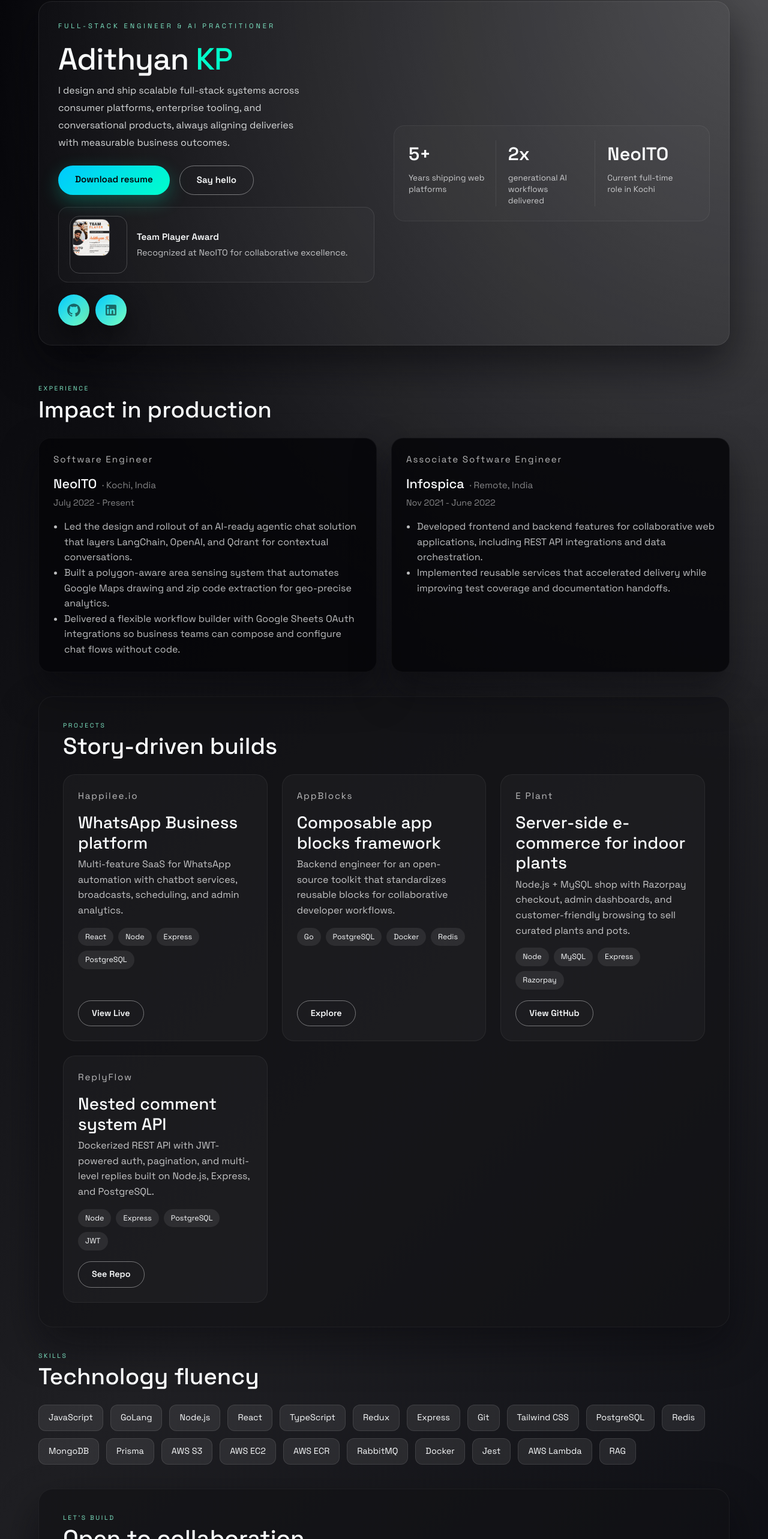
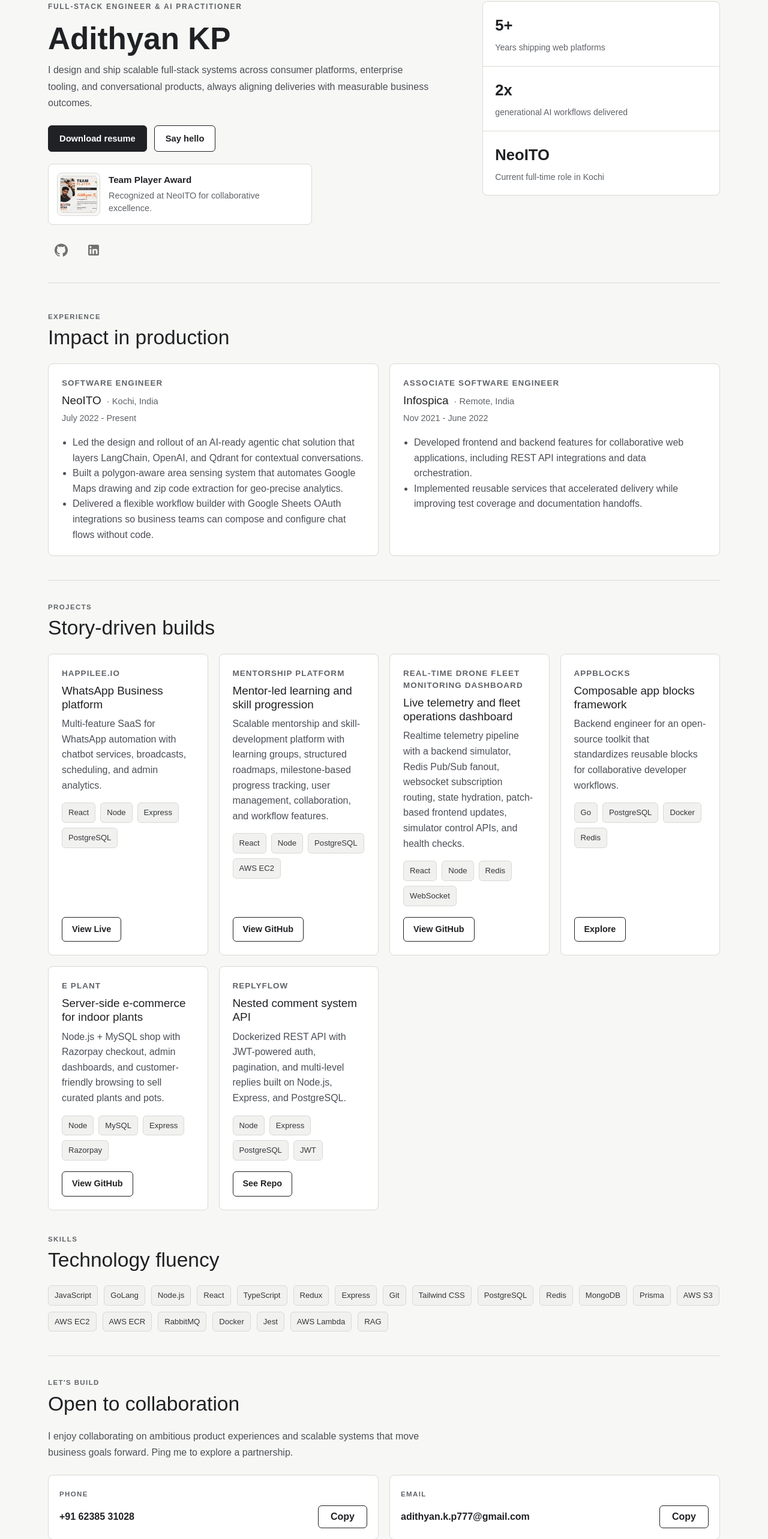
Before and after one commit to AdithyanKP/my-website, a React (Create React App) app: page / in a window 1280 px wide. Shown: the part 38-2604 px from the top of the page at 60% size. Built offline with nearby package versions, Linux system fonts and the light colour scheme.

Commit message:
feat: add resume PDF and update Home component to reference new file; enhance styling in Footer, Home, and Skill components

```diff
--- a/src/components/Footer/footer.module.css
+++ b/src/components/Footer/footer.module.css
@@ -4,15 +4,16 @@
   justify-content:center ;
   align-items: flex-end;
   margin-bottom: 0px;
-  background-color:white;
+  background-color:#f7f7f5;
   padding: 18px 16px 24px;
+  border-top: 1px solid #d9d9d6;
 }
 .text {
   font-size: 13px;
   margin-top:20px;
   margin-bottom: 2px;
   font-family: Arial, Helvetica, sans-serif;
-  color:#262626;
+  color:#5f6368;
   align-items: flex-end;
 
 }
--- a/src/components/Home/Home.js
+++ b/src/components/Home/Home.js
@@ -5,7 +5,7 @@ import GitHubIcon from "@mui/icons-material/GitHub";
 import LinkedInIcon from "@mui/icons-material/LinkedIn";
 import { IconButton } from "@mui/material";
 import awardImage from "../../assets/team_player_award.jfif";
-import resumePdf from "../../assets/AdithyanKP_Resume_2026_4yrs.pdf";
+import resumePdf from "../../assets/Adithyan_KP_RESUME.pdf";
 
 const experience = [
   {
@@ -40,6 +40,24 @@ const projects = [
     stack: ["React", "Node", "Express", "PostgreSQL"],
     link: "https://happilee.io",
     ctaLabel: "View Live",
+  },
+  {
+    name: "Mentorship Platform",
+    tagline: "Mentor-led learning and skill progression",
+    description:
+      "Scalable mentorship and skill-development platform with learning groups, structured roadmaps, milestone-based progress tracking, user management, collaboration, and workflow features.",
+    stack: ["React", "Node", "PostgreSQL", "AWS EC2"],
+    link: "https://github.com/AdithyanKP/",
+    ctaLabel: "View GitHub",
+  },
+  {
+    name: "Real-time Drone Fleet Monitoring Dashboard",
+    tagline: "Live telemetry and fleet operations dashboard",
+    description:
+      "Realtime telemetry pipeline with a backend simulator, Redis Pub/Sub fanout, websocket subscription routing, state hydration, patch-based frontend updates, simulator control APIs, and health checks.",
+    stack: ["React", "Node", "Redis", "WebSocket"],
+    link: "https://github.com/AdithyanKP/",
+    ctaLabel: "View GitHub",
   },
   {
     name: "AppBlocks",
--- a/src/components/Home/Home.module.css
+++ b/src/components/Home/Home.module.css
@@ -1,54 +1,51 @@
-@import url("https://fonts.googleapis.com/css2?family=Space+Grotesk:wght@400;500;600;700&display=swap");
-
 .page {
   min-height: 100vh;
-  background: radial-gradient(circle at top right, rgba(255, 255, 255, 0.25), transparent 40%),
-    linear-gradient(135deg, #050509, #1f1f23 60%, #0a0b11);
-  color: #f9fbfc;
-  padding: 40px 5vw 80px;
-  font-family: "Space Grotesk", system-ui, sans-serif;
+  background: #f7f7f5;
+  color: #202124;
+  padding: 40px 5vw 72px;
+  font-family: Arial, Helvetica, sans-serif;
 }
 
 .hero {
   display: grid;
-  grid-template-columns: repeat(auto-fit, minmax(280px, 1fr));
+  grid-template-columns: minmax(0, 1.4fr) minmax(260px, 0.8fr);
   gap: 32px;
-  align-items: center;
-  margin-bottom: 64px;
-  padding: 32px;
-  border-radius: 22px;
-  background: rgba(255, 255, 255, 0.02);
-  border: 1px solid rgba(255, 255, 255, 0.08);
-  box-shadow: 0 30px 70px rgba(5, 5, 9, 0.6);
+  align-items: start;
+  margin: 0 auto 48px;
+  max-width: 1120px;
+  padding-bottom: 32px;
+  border-bottom: 1px solid #d9d9d6;
 }
 
 .heroCopy h1 {
-  font-size: clamp(2.8rem, 4vw, 3.8rem);
+  font-size: clamp(2.4rem, 4vw, 3.6rem);
   margin: 8px 0;
-  letter-spacing: -1px;
+  font-weight: 700;
 }
 
 .highlight {
-  color: #00ffcb;
+  color: #202124;
 }
 
 .overline {
   text-transform: uppercase;
-  letter-spacing: 0.35em;
-  font-size: 0.7rem;
-  color: #7fe8c6;
-  margin-bottom: 16px;
+  letter-spacing: 0.14em;
+  font-size: 0.75rem;
+  color: #5f6368;
+  margin-bottom: 14px;
+  font-weight: 700;
 }
 
 .heroLead {
-  line-height: 1.8;
-  max-width: 420px;
-  color: rgba(249, 251, 252, 0.85);
+  line-height: 1.7;
+  max-width: 640px;
+  color: #4b4f56;
+  font-size: 1rem;
 }
 
 .heroActions {
   display: flex;
-  gap: 16px;
+  gap: 12px;
   margin-top: 24px;
   flex-wrap: wrap;
 }
@@ -56,71 +53,71 @@
 .heroAward {
   display: flex;
   align-items: center;
-  gap: 16px;
+  gap: 14px;
   margin-top: 20px;
-  padding: 14px 18px;
-  border-radius: 16px;
-  border: 1px solid rgba(255, 255, 255, 0.1);
-  background: rgba(255, 255, 255, 0.02);
+  padding: 14px;
+  border: 1px solid #d9d9d6;
+  border-radius: 8px;
+  background: #ffffff;
+  max-width: 440px;
 }
 
 .heroAward img {
   width: 62px;
   height: 62px;
   object-fit: cover;
-  border-radius: 12px;
-  border: 1px solid rgba(255, 255, 255, 0.2);
+  border-radius: 6px;
+  border: 1px solid #d9d9d6;
 }
 
 .heroAwardLink {
   display: inline-flex;
-  width: 96px;
-  height: 96px;
+  width: 72px;
+  height: 72px;
   padding: 4px;
-  border-radius: 16px;
-  border: 1px solid rgba(255, 255, 255, 0.2);
-  transition: transform 0.15s ease;
-}
-
-.heroAwardLink:hover {
-  transform: scale(1.02);
+  border-radius: 8px;
+  border: 1px solid #d9d9d6;
+  background: #f7f7f5;
 }
 
 .awardTitle {
   margin: 0;
   font-size: 0.95rem;
-  font-weight: 600;
+  font-weight: 700;
 }
 
 .awardDetail {
   margin: 4px 0 0;
   font-size: 0.9rem;
-  color: rgba(249, 251, 252, 0.75);
+  color: #5f6368;
 }
 
 .primaryCta,
 .secondaryCta {
-  border-radius: 999px;
-  padding: 12px 28px;
-  font-weight: 600;
-  font-size: 0.95rem;
-  transition: transform 0.2s ease, box-shadow 0.2s ease;
+  border-radius: 6px;
+  padding: 10px 18px;
+  font-weight: 700;
+  font-size: 0.92rem;
   text-decoration: none;
+  border: 1px solid #202124;
 }
 
 .primaryCta {
-  background: linear-gradient(135deg, #00c9ff, #00ffcb);
-  color: #050509;
-  box-shadow: 0 10px 30px rgba(0, 255, 203, 0.25);
-}
-
-.primaryCta:hover {
-  transform: translateY(-2px);
+  background: #202124;
+  color: #ffffff;
 }
 
 .secondaryCta {
-  border: 1px solid rgba(255, 255, 255, 0.4);
-  color: #f9fbfc;
+  background: #ffffff;
+  color: #202124;
+}
+
+.primaryCta:hover,
+.secondaryCta:hover,
+.projectCta:hover {
+  background: #34363a;
+  border-color: #34363a;
+  color: #ffffff;
 }
 
 .socials {
@@ -130,119 +127,118 @@
 }
 
 .iconButton {
-  width: 52px;
-  height: 52px;
-  min-width: 52px;
-  border-radius: 18px;
-  border: none;
-  background: linear-gradient(135deg, #00c9ff, #7affbf);
-  color: #050409;
-  transition: transform 0.2s ease, box-shadow 0.2s ease;
+  width: 44px;
+  height: 44px;
+  min-width: 44px;
+  border-radius: 6px;
+  border: 1px solid #d9d9d6;
+  background: #ffffff;
+  color: #202124;
   display: inline-flex;
   align-items: center;
   justify-content: center;
-  box-shadow: 0 20px 40px rgba(0, 0, 0, 0.45);
 }
 
 .iconButton:hover {
-  transform: translateY(-2px) scale(1.04);
-  box-shadow: 0 20px 55px rgba(0, 0, 0, 0.6);
+  background: #ececea;
 }
 
 .heroStats {
   display: grid;
-  grid-template-columns: repeat(3, minmax(0, 1fr));
-  gap: 20px;
-  background: rgba(255, 255, 255, 0.02);
-  border-radius: 18px;
-  padding: 24px;
-  border: 1px solid rgba(255, 255, 255, 0.06);
+  gap: 0;
+  background: #ffffff;
+  border-radius: 8px;
+  border: 1px solid #d9d9d6;
 }
 
 .heroStats div {
-  border-right: 1px solid rgba(255, 255, 255, 0.08);
-  padding-right: 16px;
+  padding: 20px;
+  border-bottom: 1px solid #d9d9d6;
 }
 
 .heroStats div:last-child {
-  border: none;
+  border-bottom: none;
 }
 
 .statValue {
-  font-size: 1.9rem;
-  font-weight: 600;
+  font-size: 1.6rem;
+  font-weight: 700;
   margin: 0;
 }
 
 .statLabel {
   margin: 8px 0 0;
-  font-size: 0.85rem;
-  color: rgba(249, 251, 252, 0.75);
-  line-height: 1.4;
+  font-size: 0.88rem;
+  color: #5f6368;
+  line-height: 1.45;
 }
 
-.section {
-  margin-top: 40px;
+.section,
+.sectionAlt {
+  max-width: 1120px;
+  margin: 40px auto 0;
 }
 
 .sectionAlt {
-  margin-top: 40px;
-  padding: 40px;
-  border-radius: 24px;
-  background: rgba(17, 17, 21, 0.65);
-  border: 1px solid rgba(255, 255, 255, 0.05);
-  box-shadow: 0 30px 70px rgba(5, 5, 9, 0.45);
+  padding-top: 36px;
+  border-top: 1px solid #d9d9d6;
 }
 
 .sectionHeader p {
   text-transform: uppercase;
-  letter-spacing: 0.25em;
-  color: #7fe8c6;
-  margin-bottom: 4px;
-  font-size: 0.65rem;
+  letter-spacing: 0.12em;
+  color: #5f6368;
+  margin-bottom: 6px;
+  font-size: 0.72rem;
+  font-weight: 700;
 }
 
 .sectionHeader h2 {
-  font-size: clamp(1.8rem, 3vw, 2.4rem);
+  font-size: clamp(1.6rem, 3vw, 2.1rem);
   margin: 0;
+  color: #202124;
 }
 
 .cardGrid {
-  margin-top: 24px;
+  margin-top: 22px;
   display: grid;
   grid-template-columns: repeat(auto-fit, minmax(260px, 1fr));
-  gap: 24px;
+  gap: 18px;
 }
 
-.card {
-  padding: 24px;
-  border-radius: 20px;
-  background: rgba(5, 5, 9, 0.85);
-  border: 1px solid rgba(255, 255, 255, 0.04);
-  box-shadow: 0 30px 60px rgba(5, 5, 9, 0.5);
+.card,
+.projectCard {
+  padding: 22px;
+  border-radius: 8px;
+  background: #ffffff;
+  border: 1px solid #d9d9d6;
 }
 
-.card header h3 {
+.card header h3,
+.projectCard h3 {
   margin: 8px 0;
-  font-size: 1.35rem;
+  font-size: 1.18rem;
 }
 
 .role {
-  font-size: 0.95rem;
-  letter-spacing: 0.12em;
-  color: rgba(255, 255, 255, 0.7);
+  margin: 0;
+  font-size: 0.84rem;
+  letter-spacing: 0.08em;
+  color: #5f6368;
+  font-weight: 700;
+  text-transform: uppercase;
 }
 
 .location {
-  font-size: 0.95rem;
+  font-size: 0.92rem;
   margin-left: 5px;
-  color: rgba(255, 255, 255, 0.5);
+  color: #5f6368;
   font-weight: 400;
 }
 
 .timeframe {
   margin: 0;
-  color: rgba(255, 255, 255, 0.5);
+  color: #5f6368;
   font-size: 0.9rem;
 }
 
@@ -250,14 +246,10 @@
   margin: 16px 0 0;
   padding-left: 18px;
   line-height: 1.6;
-  color: rgba(249, 251, 252, 0.75);
+  color: #4b4f56;
 }
 
 .projectCard {
-  padding: 24px;
-  border-radius: 20px;
-  background: rgba(255, 255, 255, 0.03);
-  border: 1px solid rgba(255, 255, 255, 0.06);
   display: flex;
   flex-direction: column;
   justify-content: space-between;
@@ -265,12 +257,8 @@
   gap: 18px;
 }
 
-.projectCard h3 {
-  margin: 6px 0;
-}
-
 .projectBody {
-  color: rgba(255, 255, 255, 0.75);
+  color: #4b4f56;
   line-height: 1.6;
 }
 
@@ -281,53 +269,48 @@
   margin-top: 12px;
 }
 
-.stack span {
-  background: rgba(255, 255, 255, 0.08);
-  padding: 6px 12px;
-  border-radius: 999px;
-  font-size: 0.78rem;
+.stack span,
+.skillChip {
+  background: #f1f1ef;
+  color: #34363a;
+  padding: 6px 10px;
+  border-radius: 6px;
+  font-size: 0.82rem;
+  border: 1px solid #d9d9d6;
 }
 
 .projectCta {
   align-self: flex-start;
-  border-radius: 999px;
-  padding: 10px 22px;
+  border-radius: 6px;
+  padding: 9px 16px;
   font-size: 0.9rem;
-  border: 1px solid rgba(255, 255, 255, 0.4);
-  color: #f9fbfc;
+  border: 1px solid #202124;
+  color: #202124;
+  background: #ffffff;
   text-decoration: none;
-  font-weight: 600;
-  transition: transform 0.2s ease;
-}
-
-.projectCta:hover {
-  transform: translateY(-2px);
+  font-weight: 700;
 }
 
 .skillGrid {
-  margin-top: 24px;
+  margin-top: 22px;
   display: flex;
   flex-wrap: wrap;
-  gap: 12px;
+  gap: 10px;
 }
 
 .skillChip {
-  padding: 10px 16px;
-  background: rgba(255, 255, 255, 0.08);
-  border-radius: 12px;
-  font-size: 0.9rem;
-  border: 1px solid rgba(255, 255, 255, 0.1);
+  display: inline-flex;
 }
 
 .ctaCopy {
-  margin-top: 24px;
-  max-width: 620px;
-  color: rgba(255, 255, 255, 0.75);
+  margin-top: 20px;
+  max-width: 680px;
+  color: #4b4f56;
   line-height: 1.7;
 }
 
 .contactInfo {
-  margin-top: 28px;
+  margin-top: 24px;
   display: grid;
   grid-template-columns: repeat(auto-fit, minmax(260px, 1fr));
   gap: 18px;
@@ -335,16 +318,17 @@
 
 .contactItem {
   padding: 18px;
-  border-radius: 18px;
-  border: 1px solid rgba(255, 255, 255, 0.1);
-  background: rgba(5, 5, 9, 0.6);
+  border-radius: 8px;
+  border: 1px solid #d9d9d6;
+  background: #ffffff;
 }
 
 .contactLabel {
-  font-size: 0.7rem;
+  font-size: 0.72rem;
   text-transform: uppercase;
-  letter-spacing: 0.4em;
-  color: rgba(255, 255, 255, 0.6);
+  letter-spacing: 0.12em;
+  color: #5f6368;
+  font-weight: 700;
 }
 
 .contactRow {
@@ -357,51 +341,48 @@
 }
 
 .contactValue {
-  font-weight: 600;
+  font-weight: 700;
   font-size: 1rem;
 }
 
 .copyButton {
-  border: none;
-  border-radius: 999px;
-  padding: 6px 16px;
-  background: linear-gradient(135deg, #00c9ff, #00ffcb);
-  color: #050409;
-  font-weight: 600;
+  border: 1px solid #202124;
+  border-radius: 6px;
+  padding: 6px 14px;
+  background: #ffffff;
+  color: #202124;
+  font-weight: 700;
   cursor: pointer;
-  min-width: 90px;
-  transition: transform 0.2s ease;
+  min-width: 82px;
 }
 
 .copyButton:hover {
-  transform: translateY(-2px);
+  background: #202124;
+  color: #ffffff;
 }
 
-@media (max-width: 800px) {
-  .heroStats {
-    grid-template-columns: repeat(auto-fit, minmax(150px, 1fr));
-  }
-
+@media (max-width: 900px) {
   .hero {
-    padding: 24px;
-  }
-
-  .sectionAlt {
-    padding: 24px;
+    grid-template-columns: 1fr;
   }
 }
 
 @media (max-width: 600px) {
+  .page {
+    padding: 28px 18px 56px;
+  }
+
   .heroActions {
     flex-direction: column;
     align-items: stretch;
   }
 
+  .primaryCta,
+  .secondaryCta {
+    text-align: center;
+  }
+
   .cardGrid {
     grid-template-columns: 1fr;
   }
-
-  .heroStats {
-    grid-template-columns: 1fr;
-  }
 }
--- a/src/components/Skill/Skill.module.css
+++ b/src/components/Skill/Skill.module.css
@@ -1,92 +1,60 @@
 .container {
-  flex: 1;
-  align-items: center;
-  justify-content: center;
-  margin-top: 80px;
-  margin-bottom: 80px;
- /*  animation-duration: 1s;
-animation-name: slidein;  *//*simple  animation implemented */
+  min-height: calc(100vh - 90px);
+  padding: 64px 5vw;
+  background: #f7f7f5;
+  color: #202124;
+  font-family: Arial, Helvetica, sans-serif;
 }
 
-@keyframes slidein {
-  from {
-  margin-left: 100%;
-    width: 300%;
-     }
-    to {
-     margin-left: 0%;
-   width: 100%;
-     }
-  }
+.layoutOne,
+.layoutTwo {
+  display: flex;
+  flex-wrap: wrap;
+  justify-content: center;
+  align-items: center;
+  gap: 12px;
+  margin-bottom: 12px;
+}
 
-  .layoutOne{
-    display: flex;
-    flex-direction: row;
-    justify-content: center;
-    align-items: center;
+.child {
+  min-width: 140px;
+}
 
-  }
-  .layoutTwo{
-    display: flex;
-    flex-direction: row;
-    justify-content: center;
-    align-items: center;
-  }
-  .typo{
-    padding: 6px;
-    font-size: 20px;
-  }
-  .child{
-    padding: 10px;
-  }
+.child :global(.MuiPaper-root) {
+  border: 1px solid #d9d9d6;
+  border-radius: 8px;
+  box-shadow: none;
+  background: #ffffff;
+}
+
+.typo {
+  padding: 12px 16px;
+  font-size: 16px;
+  color: #202124;
+  text-align: center;
+  font-family: Arial, Helvetica, sans-serif;
+}
+
 .text {
   display: flex;
   align-items: center;
   justify-content: center;
   margin-top: 20px;
-  font-size: 27px;
+  font-size: 24px;
   font-weight: 700;
-  font-family:'Gudea', sans-serif;
 }
-@media (max-width: 1100px) {
 
-  .layoutOne{
+@media (max-width: 600px) {
+  .container {
+    padding: 40px 18px;
+  }
 
+  .child {
+    min-width: 120px;
+  }
 
-    padding-bottom: 10px;
-  }
-  .layoutTwo{
-
-
-    padding-bottom: 10px;
-  }
-  .child{
-    padding: 4px;
-  }
-  .typo{
-    padding: 3px;
+  .typo {
+    padding: 10px 12px;
     font-size: 14px;
   }
 }
-@media (max-width: 400px) {
-  .child{
-    padding: 2px;
-    margin-left: 2px;
-  }
-  .typo{
-    padding: 2px;
-
-    font-size: 12px;
-  }
-}
-@media (max-width: 377px) {
-  .child{
-    padding: 1.2px;
-
-  }
-  .typo{
-    padding: 1.2px;
-
-    font-size: 10px;
-  }
-}
```
Also changed, not shown: 2 other files (tests, documents, lock files or other folders).
